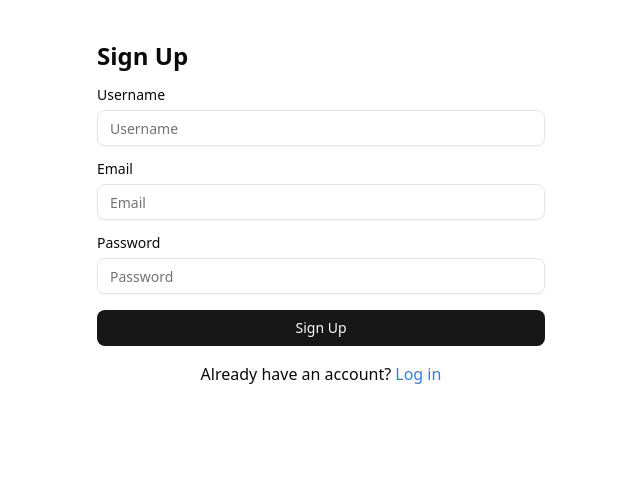
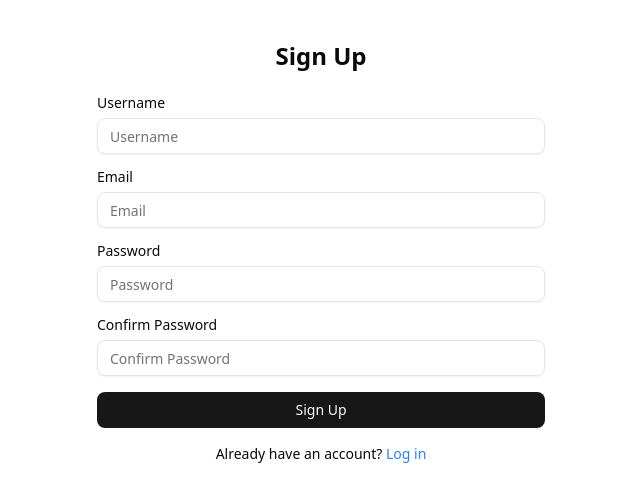
Before and after one commit to Raj-Jadhav/Shopping_cartnextjsproj, a Next.js app in the folder frontend/webproj/: page /signup in a window 1280 px wide. Shown: the top 502 px of the page, without its empty margins (319-959 px from the left). Built offline with nearby package versions, Linux system fonts and the light colour scheme.

Commit message:
Added changes to page.tsx in frontend for implementing zod .refine method to compare passwords and also signup.schema.ts file was introduced

```diff
--- a/frontend/webproj/app/signup/page.tsx
+++ b/frontend/webproj/app/signup/page.tsx
@@ -1,31 +1,30 @@
 "use client";
-import { Form, FormField, FormItem, FormLabel, FormControl, FormMessage } from "@/components/ui/form";
+
+import { useState } from "react";
+import Link from "next/link";
+import { useForm } from "react-hook-form";
+import { zodResolver } from "@hookform/resolvers/zod";
+
+import { Form, FormField, FormItem, FormLabel, FormControl, FormMessage,} from "@/components/ui/form";
 import { Input } from "@/components/ui/input";
 import { Button } from "@/components/ui/button";
-import { useForm } from "react-hook-form";
-import { zodResolver } from "@hookform/resolvers/zod";
-import * as z from "zod";
-import { useState } from "react";
-import Link from "next/link";
 
-const signupSchema = z.object({
-  username: z.string().min(1, "Username is required"),
-  email: z.string().email("Invalid email"),
-  password: z.string().min(6, "Password must be at least 6 characters"),
-});
+import { signupSchema, SignupSchemaType } from "@/schemas/signup.schema";
 
 export default function SignupPage() {
   const [message, setMessage] = useState("");
-  const form = useForm<z.infer<typeof signupSchema>>({
+
+  const form = useForm<SignupSchemaType>({
     resolver: zodResolver(signupSchema),
     defaultValues: {
       username: "",
       email: "",
       password: "",
+      confirmPassword: "",
     },
   });
 
-  async function onSubmit(data: z.infer<typeof signupSchema>) {
+  async function onSubmit(data: SignupSchemaType) {
     try {
       const response = await fetch("http://localhost:8000/api/register/", {
         method: "POST",
@@ -34,22 +33,30 @@ export default function SignupPage() {
         },
         body: JSON.stringify(data),
       });
+
       const result = await response.json();
+
       if (response.ok) {
         setMessage("Account created successfully! Please log in.");
+        form.reset();
       } else {
-        setMessage(result.error || "Signup failed");
+        setMessage(result?.error || "Signup failed");
       }
     } catch (error) {
-      setMessage("An error occurred");
+      setMessage("An error occurred. Please try again.");
     }
   }
 
   return (
     <div className="max-w-md mx-auto mt-10">
-      <h1 className="text-2xl font-bold mb-4">Sign Up</h1>
+      <h1 className="text-2xl font-bold mb-6 text-center">Sign Up</h1>
+
       <Form {...form}>
-        <form onSubmit={form.handleSubmit(onSubmit)} className="space-y-4">
+        <form
+          onSubmit={form.handleSubmit(onSubmit)}
+          className="space-y-4"
+        >
+          {/* Username */}
           <FormField
             control={form.control}
             name="username"
@@ -63,6 +70,8 @@ export default function SignupPage() {
               </FormItem>
             )}
           />
+
+          {/* Email */}
           <FormField
             control={form.control}
             name="email"
@@ -76,6 +85,8 @@ export default function SignupPage() {
               </FormItem>
             )}
           />
+
+          {/* Password */}
           <FormField
             control={form.control}
             name="password"
@@ -89,12 +100,43 @@ export default function SignupPage() {
               </FormItem>
             )}
           />
-          <Button type="submit" className="w-full">Sign Up</Button>
+
+          {/* Confirm Password */}
+          <FormField
+            control={form.control}
+            name="confirmPassword"
+            render={({ field }) => (
+              <FormItem>
+                <FormLabel>Confirm Password</FormLabel>
+                <FormControl>
+                  <Input
+                    type="password"
+                    placeholder="Confirm Password"
+                    {...field}
+                  />
+                </FormControl>
+                <FormMessage />
+              </FormItem>
+            )}
+          />
+
+          <Button type="submit" className="w-full">
+            Sign Up
+          </Button>
         </form>
       </Form>
-      {message && <p className="mt-4 text-center">{message}</p>}
-      <p className="mt-4 text-center">
-        Already have an account? <Link href="/login" className="text-blue-500">Log in</Link>
+
+      {message && (
+        <p className="mt-4 text-center text-sm text-muted-foreground">
+          {message}
+        </p>
+      )}
+
+      <p className="mt-4 text-center text-sm">
+        Already have an account?{" "}
+        <Link href="/login" className="text-blue-500 hover:underline">
+          Log in
+        </Link>
       </p>
     </div>
   );
--- a/frontend/webproj/schemas/signup.schema.ts
+++ b/frontend/webproj/schemas/signup.schema.ts
@@ -2,14 +2,25 @@ import { z } from "zod";
 
 export const signupSchema = z
   .object({
-    username: z.string().min(3, "Username must be at least 3 characters"),
-    email: z.string().email("Invalid email address"),
-    password: z.string().min(6, "Password must be at least 6 characters"),
-    confirmPassword: z.string(),
+    username: z
+      .string()
+      .min(3, "Username must be at least 3 characters"),
+
+    email: z
+      .string()
+      .email("Please enter a valid email address"),
+
+    password: z
+      .string()
+      .min(6, "Password must be at least 6 characters"),
+
+    confirmPassword: z
+      .string()
+      .min(6, "Confirm password is required"),
   })
   .refine((data) => data.password === data.confirmPassword, {
     message: "Passwords do not match",
-    path: ["confirmPassword"], // 👈 error shows on confirmPassword field
+    path: ["confirmPassword"],
   });
 
 export type SignupSchemaType = z.infer<typeof signupSchema>;
```
Also changed, not shown: 1 other file (tests, documents, lock files or other folders).
